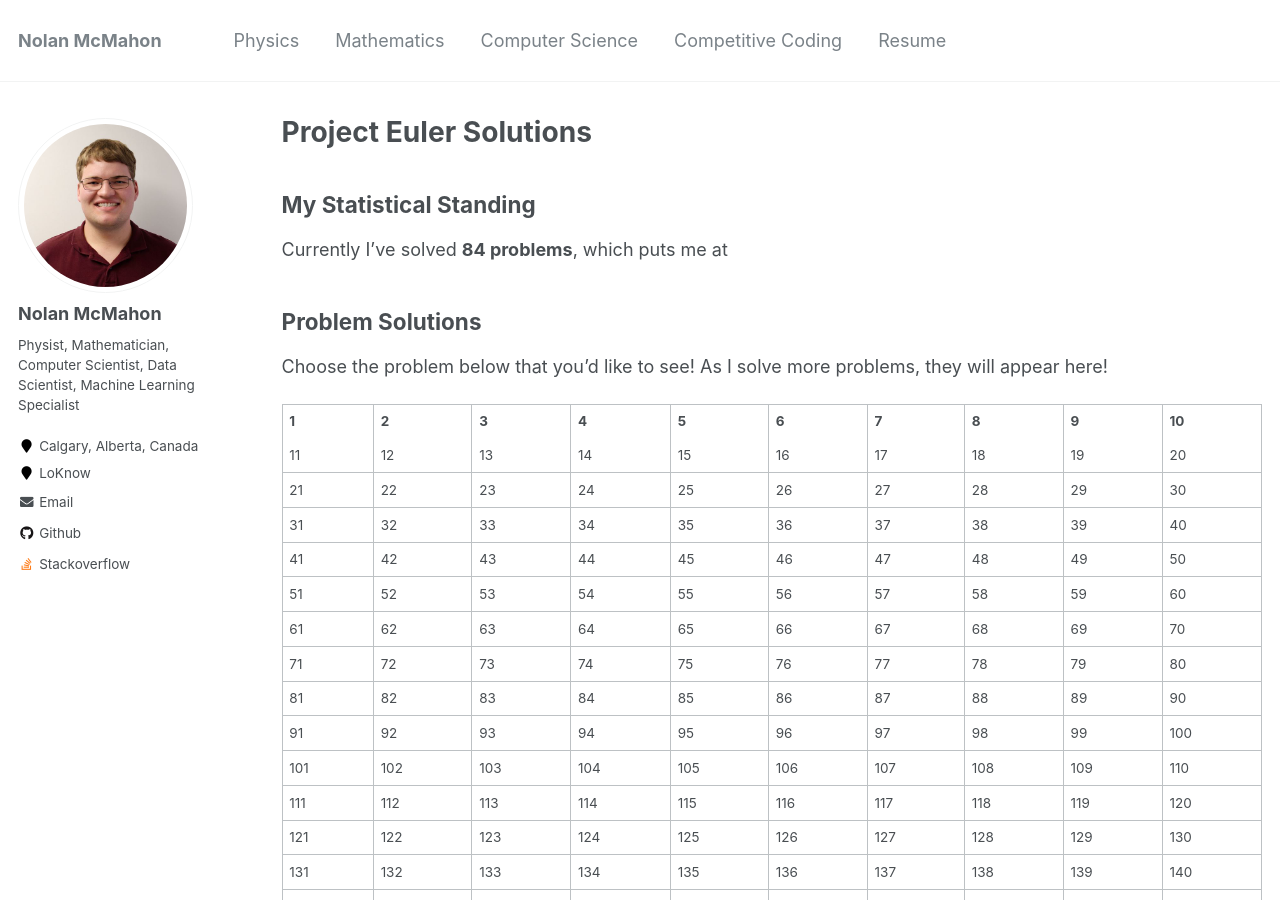
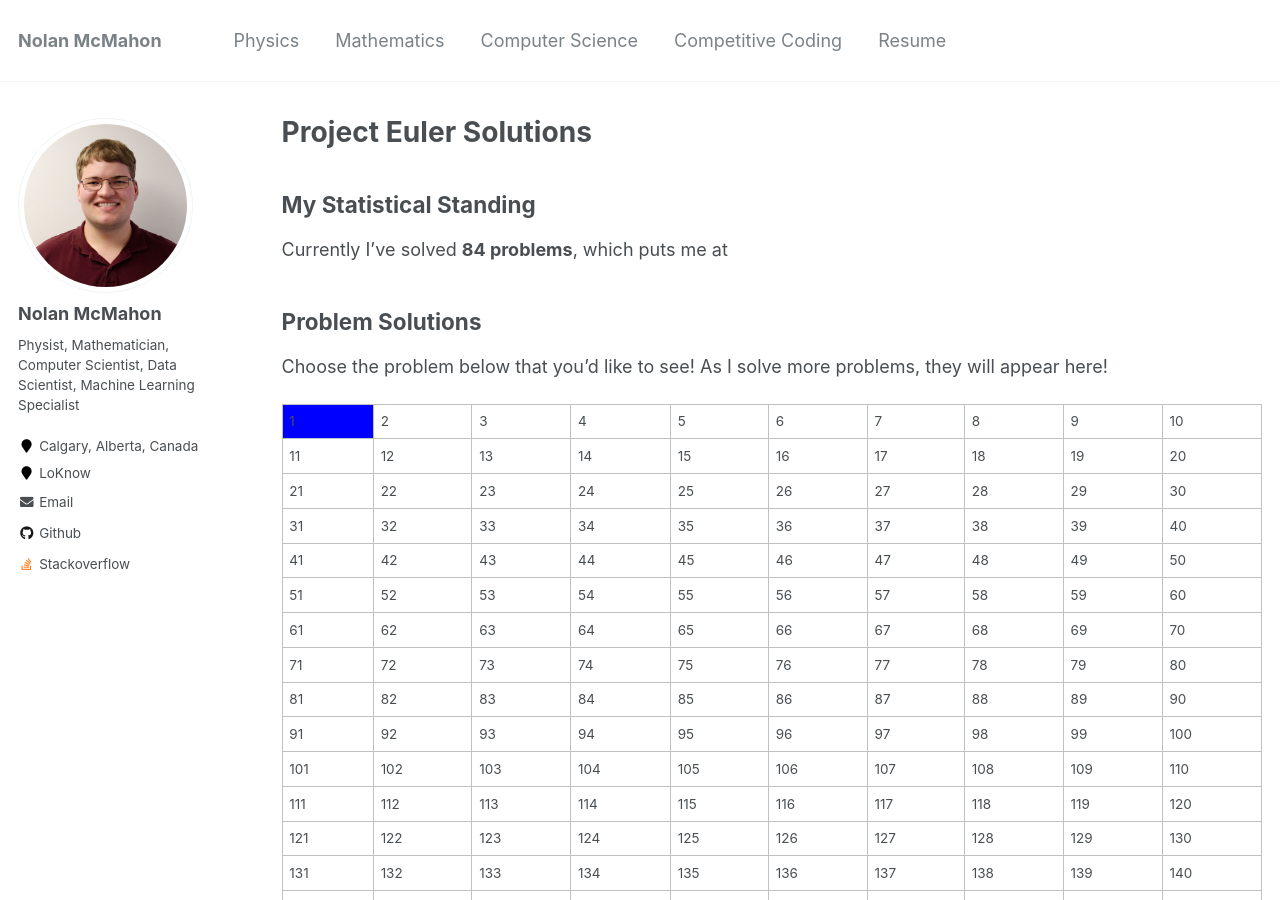
Before and after one commit to NolantheNerd/NolantheNerd.github.io, a Jekyll site: the page built from _competitive_coding/project_euler_home.md, in a window 1280 px wide and 900 px high. Built offline with Jekyll 4.4.1, drawn with Linux system fonts in a browser that asks for light colours.

Commit message:
Readded Color

```diff
--- a/_competitive_coding/project_euler_home.md
+++ b/_competitive_coding/project_euler_home.md
@@ -19,21 +19,18 @@ Currently I've solved **84 problems**, which puts me at
 Choose the problem below that you'd like to see! As I solve more problems, they will appear here!
 
 <table>
-<thead>
-<tr></tr>
-</thead>
 <tbody>
   <tr>
-    <th>1</th>
-    <th>2</th>
-    <th>3</th>
-    <th>4</th>
-    <th>5</th>
-    <th>6</th>
-    <th>7</th>
-    <th>8</th>
-    <th>9</th>
-    <th>10</th>
+    <td style="background-color:#0000FF;">1</td>
+    <td>2</td>
+    <td>3</td>
+    <td>4</td>
+    <td>5</td>
+    <td>6</td>
+    <td>7</td>
+    <td>8</td>
+    <td>9</td>
+    <td>10</td>
   </tr>
   <tr>
     <td>11</td>
```
